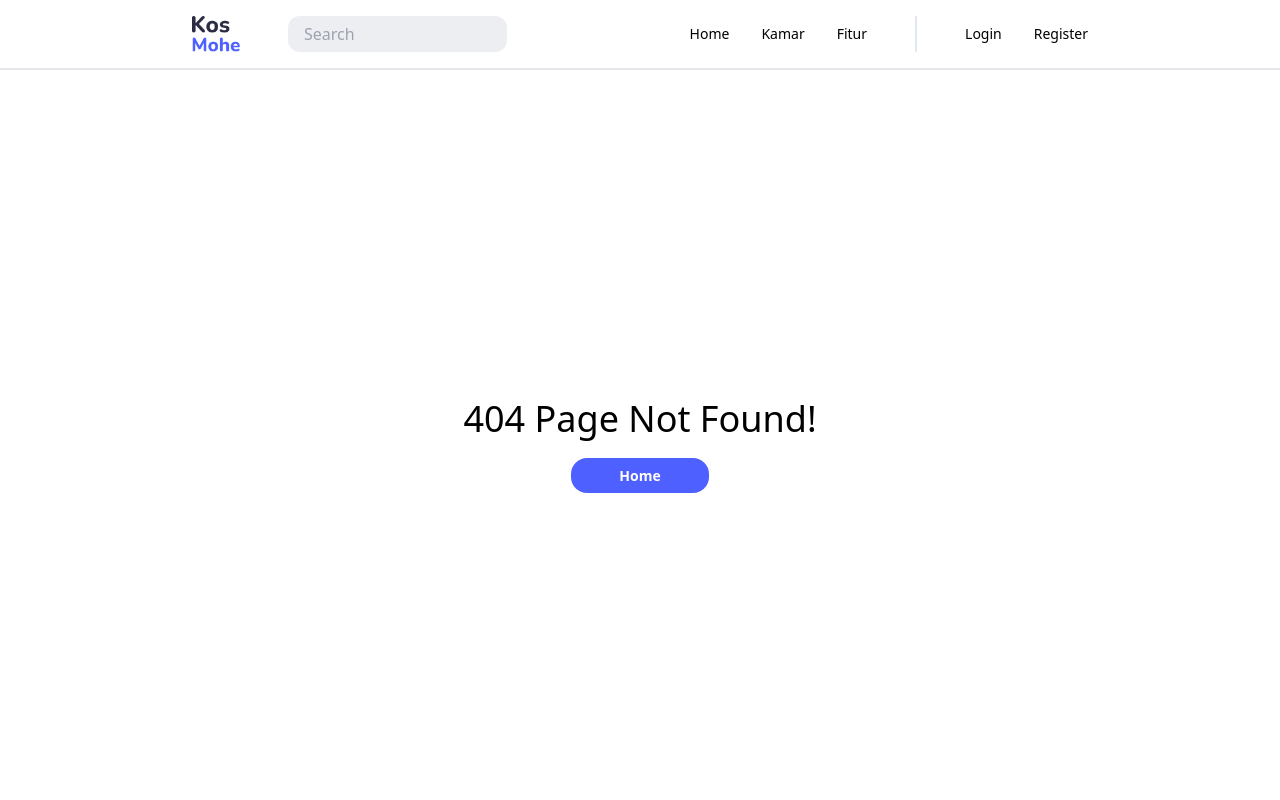
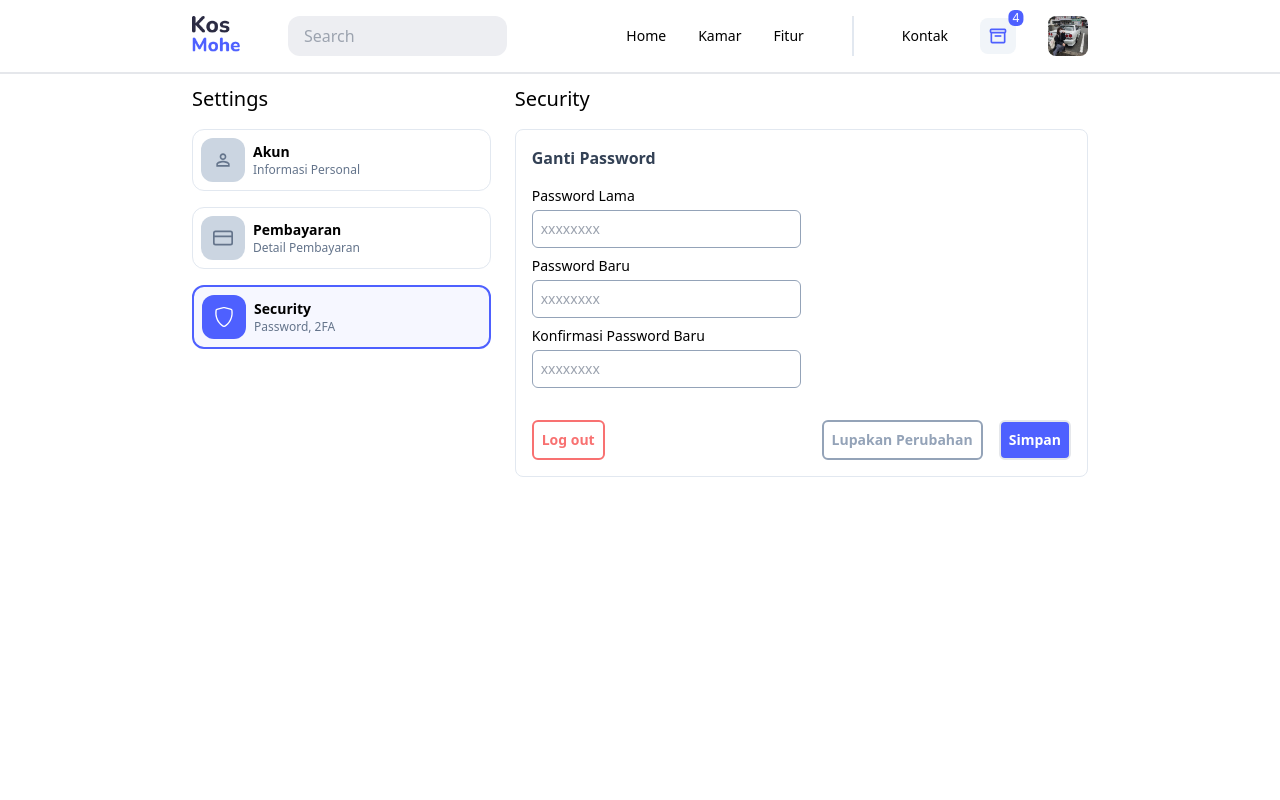
Before and after one commit to bazoka-kaka/kos-mohe-app-fe, a React (Create React App) app: page /security in a window 1280 px wide. Before the commit this address had no page. Shown: the top 800 px of the page. Built offline with nearby package versions, Linux system fonts and the light colour scheme.

Commit message:
add security page

```diff
--- a/src/App.jsx
+++ b/src/App.jsx
@@ -11,6 +11,7 @@ import KamarDetail from "./pages/Client/KamarDetail";
 import Login from "./pages/Auth/Login";
 import Account from "./pages/Client/Dashboard/Account";
 import Payment from "./pages/Client/Dashboard/Payment";
+import Security from "./pages/Client/Dashboard/Security";
 
 const App = () => {
   // eslint-disable-next-line
@@ -228,6 +229,7 @@ const App = () => {
         <Route path='/fitur' element={<Fitur fasilitas={fasilitas} />} />
         <Route path='/dashboard' element={<Account />} />
         <Route path='/payment' element={<Payment />} />
+        <Route path='/security' element={<Security />} />
         <Route path='/*' element={<NotFound />} />
         {/* </Route> */}
       </Routes>
--- /dev/null
+++ b/src/pages/Client/Dashboard/Security.jsx
@@ -0,0 +1,81 @@
+import React from "react";
+import Footer from "../../../components/Footer";
+import ProtectedNav from "../../../components/ProtectedNav";
+import Sidebar from "../../../components/Sidebar";
+
+const Security = () => {
+  return (
+    <>
+      <ProtectedNav />
+      <div className='min-h-[100vh] pt-[85.0667px] flex px-48'>
+        <Sidebar />
+        <section className='w-2/3 pl-6'>
+          {/* title */}
+          <h1 className='text-xl'>Security</h1>
+          {/* content */}
+          <div className='p-4 mt-4 border-[1.5px] rounded-lg border-slate-200'>
+            <h2 className='font-semibold text-slate-700'>Ganti Password</h2>
+            {/* change password */}
+            <form className='flex flex-col gap-2 mt-4'>
+              <div className='flex flex-col w-1/2 gap-1'>
+                <label className='text-sm' htmlFor='old-pass'>
+                  Password Lama
+                </label>
+                <input
+                  className='text-sm border-[1px] border-slate-400 p-2 rounded-md'
+                  type='password'
+                  id='old-pass'
+                  placeholder='xxxxxxxx'
+                />
+              </div>
+              <div className='flex flex-col w-1/2 gap-1'>
+                <label className='text-sm' htmlFor='new-pass'>
+                  Password Baru
+                </label>
+                <input
+                  className='text-sm border-[1px] border-slate-400 p-2 rounded-md'
+                  type='password'
+                  id='new-pass'
+                  placeholder='xxxxxxxx'
+                />
+              </div>
+              <div className='flex flex-col w-1/2 gap-1'>
+                <label className='text-sm' htmlFor='new-pass-confirm'>
+                  Konfirmasi Password Baru
+                </label>
+                <input
+                  className='text-sm border-[1px] border-slate-400 p-2 rounded-md'
+                  type='password'
+                  id='new-pass-confirm'
+                  placeholder='xxxxxxxx'
+                />
+              </div>
+            </form>
+
+            {/* cta */}
+            <div className='flex justify-between mt-8'>
+              {/* first part */}
+              <div>
+                <button className='p-2 text-sm font-semibold text-red-400 border-2 border-red-400 rounded-md'>
+                  Log out
+                </button>
+              </div>
+              {/* second part */}
+              <div className='flex gap-4'>
+                <button className='p-2 text-sm font-semibold border-2 rounded-md border-slate-400 text-slate-400'>
+                  Lupakan Perubahan
+                </button>
+                <button className='p-2 text-sm font-semibold text-white border-2 rounded-md bg-primary'>
+                  Simpan
+                </button>
+              </div>
+            </div>
+          </div>
+        </section>
+      </div>
+      <Footer />
+    </>
+  );
+};
+
+export default Security;
```
